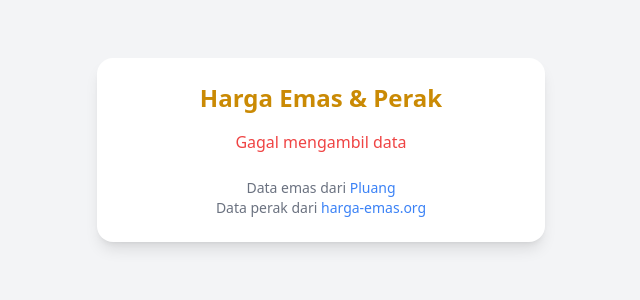
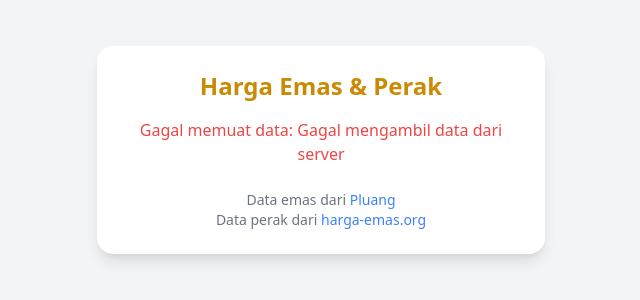
Before and after one commit to RAYDENFLY/scrape-gold-silver-price, a website: page public/index.html in a window 1280 px wide. Shown: the part 250-550 px from the top of the page, without its empty margins (319-959 px from the left). Drawn offline with nearby package versions, Linux system fonts and the light colour scheme; no server answers.

Commit message:
Improve error handling and user feedback in data fetching

```diff
--- a/public/index.html
+++ b/public/index.html
@@ -27,8 +27,13 @@
 
       try {
         const res = await fetch('/api/harga-emas');
-        if (!res.ok) throw new Error('Gagal mengambil data');
+        if (!res.ok) throw new Error('Gagal mengambil data dari server');
         const data = await res.json();
+
+        if (!data.emas || !data.perak) {
+          hargaDiv.innerHTML = `<p class="text-red-500 font-medium">Data belum tersedia. Silakan refresh beberapa saat lagi.</p>`;
+          return;
+        }
 
         hargaDiv.innerHTML = `
           <p class="text-lg font-semibold text-gray-800">
@@ -45,7 +50,7 @@
           </p>
         `;
       } catch (err) {
-        hargaDiv.innerHTML = `<p class="text-red-500 font-medium">${err.message}</p>`;
+        hargaDiv.innerHTML = `<p class="text-red-500 font-medium">Gagal memuat data: ${err.message}</p>`;
       }
     }
 
```
